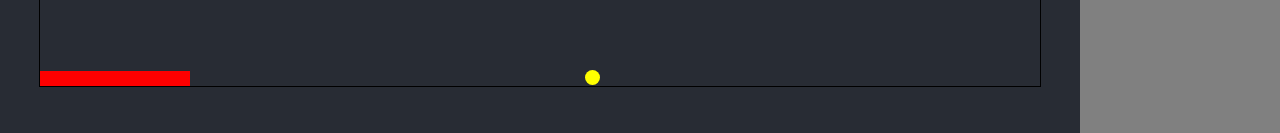
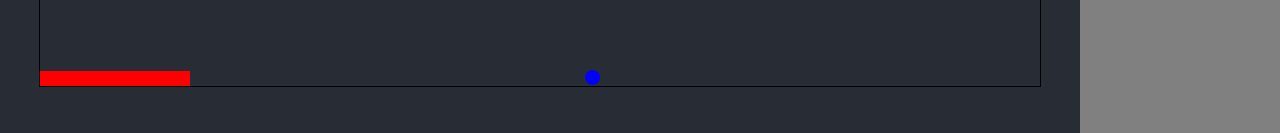
Before and after one commit to MathieuBouvet/react-breakout, a React (Create React App) app: page / in a window 1280 px wide. Shown: the part 664-797 px from the top of the page. Built offline with nearby package versions, Linux system fonts and the light colour scheme.

Commit message:
CHange Ball color to blue, to preserve my eyes

```diff
--- a/src/components/Ball.css
+++ b/src/components/Ball.css
@@ -1,4 +1,4 @@
 .ball {
-	background-color: yellow;
+	background-color: blue;
 	border-radius: 100%;
 }
```
